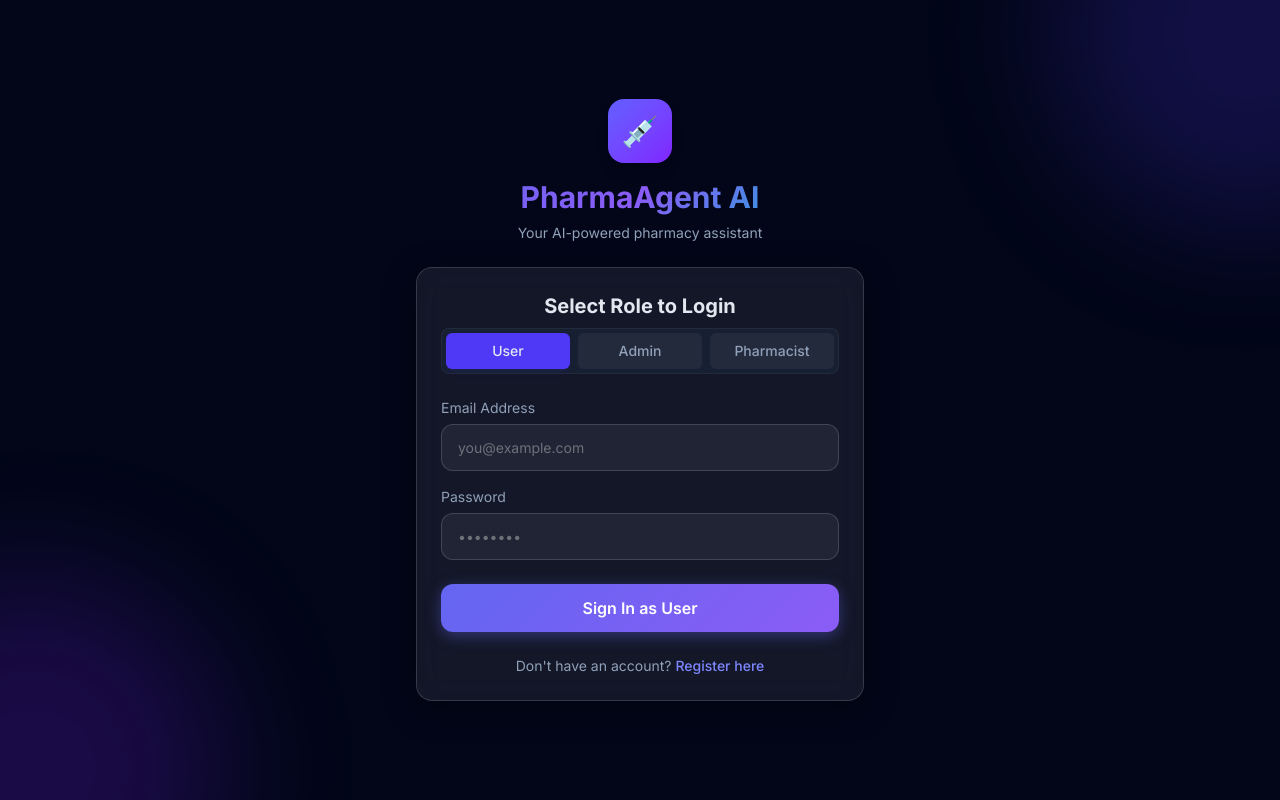
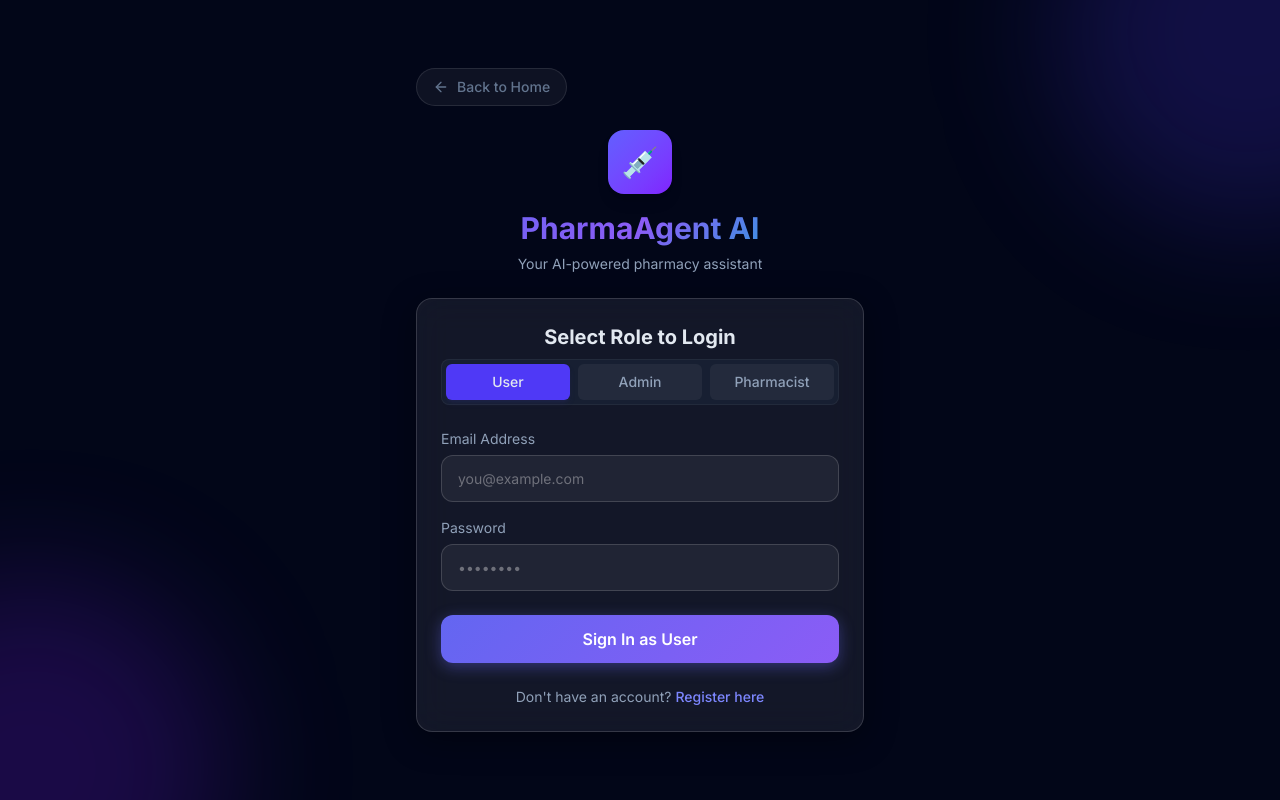
Before and after one commit to Khangulamgousamjat/Pharma-AI-Agent, a Next.js app in the folder frontend/: page /login in a window 1280 px wide. Built offline with nearby package versions, Linux system fonts and the light colour scheme; no server answers.

Commit message:
UI: Add 'Back to Home' navigation button to Login page

```diff
--- a/frontend/app/login/page.tsx
+++ b/frontend/app/login/page.tsx
@@ -3,6 +3,7 @@
 import { useState, FormEvent, useEffect } from "react";
 import Link from "next/link";
 import { useRouter } from "next/navigation";
+import { ArrowLeft } from "lucide-react";
 import { loginUser } from "@/lib/api";
 import { saveAuth } from "@/lib/auth";
 import GlassCard from "@/components/GlassCard";
@@ -58,6 +59,16 @@ export default function LoginPage() {
             </div>
 
             <div className="w-full max-w-md relative z-10 pt-10 pb-10">
+                <div className="mb-6">
+                    <Link
+                        href="/"
+                        className="inline-flex items-center gap-2 text-sm font-medium text-slate-500 hover:text-indigo-400 transition-colors bg-white/5 px-4 py-2 rounded-full border border-white/10"
+                    >
+                        <ArrowLeft size={16} />
+                        Back to Home
+                    </Link>
+                </div>
+
                 <div className="text-center mb-6">
                     <div className="inline-flex items-center justify-center w-16 h-16 rounded-2xl bg-gradient-to-br from-indigo-500 to-violet-600 text-3xl mb-4 shadow-lg">
                         💉
```
